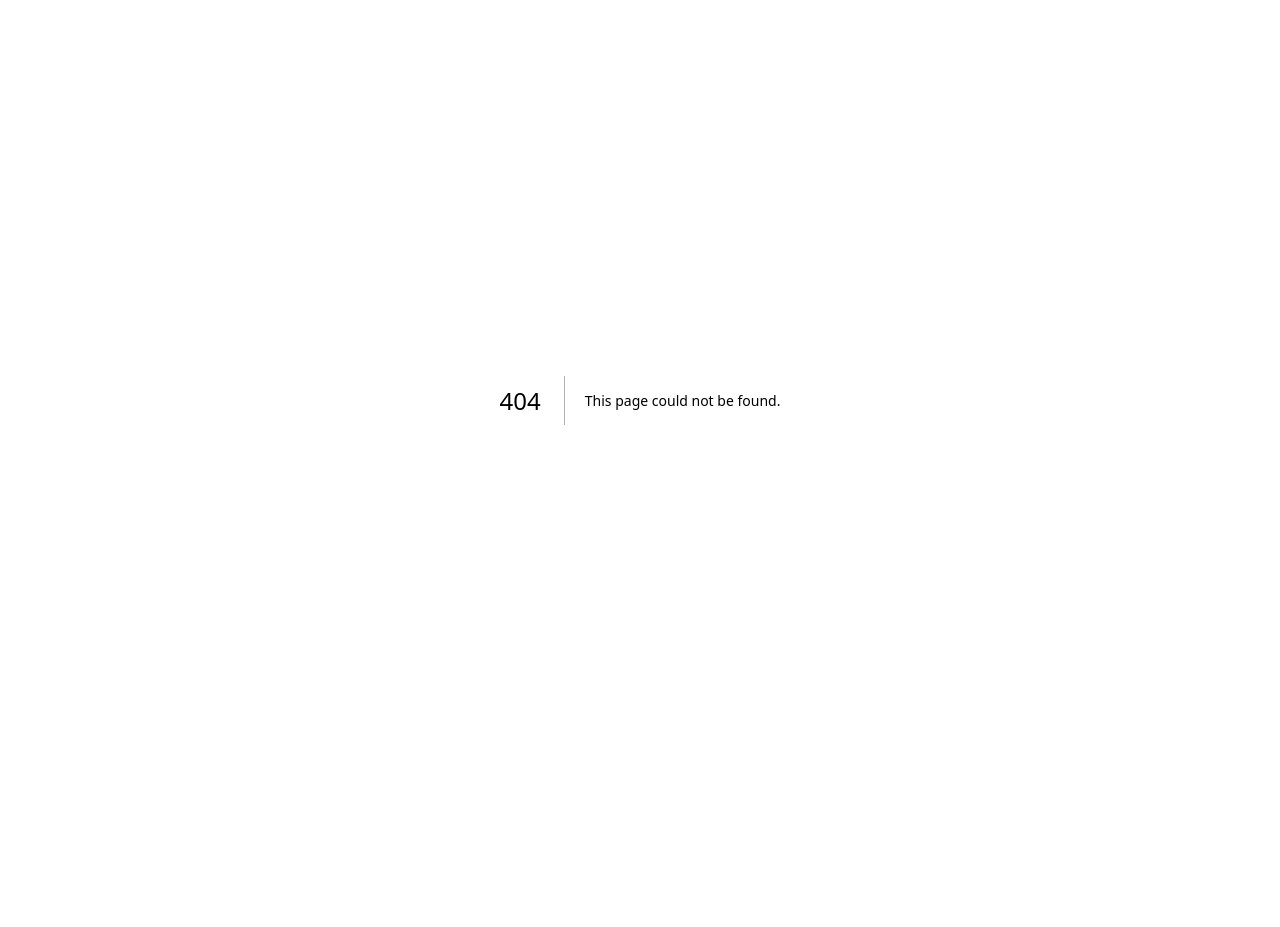
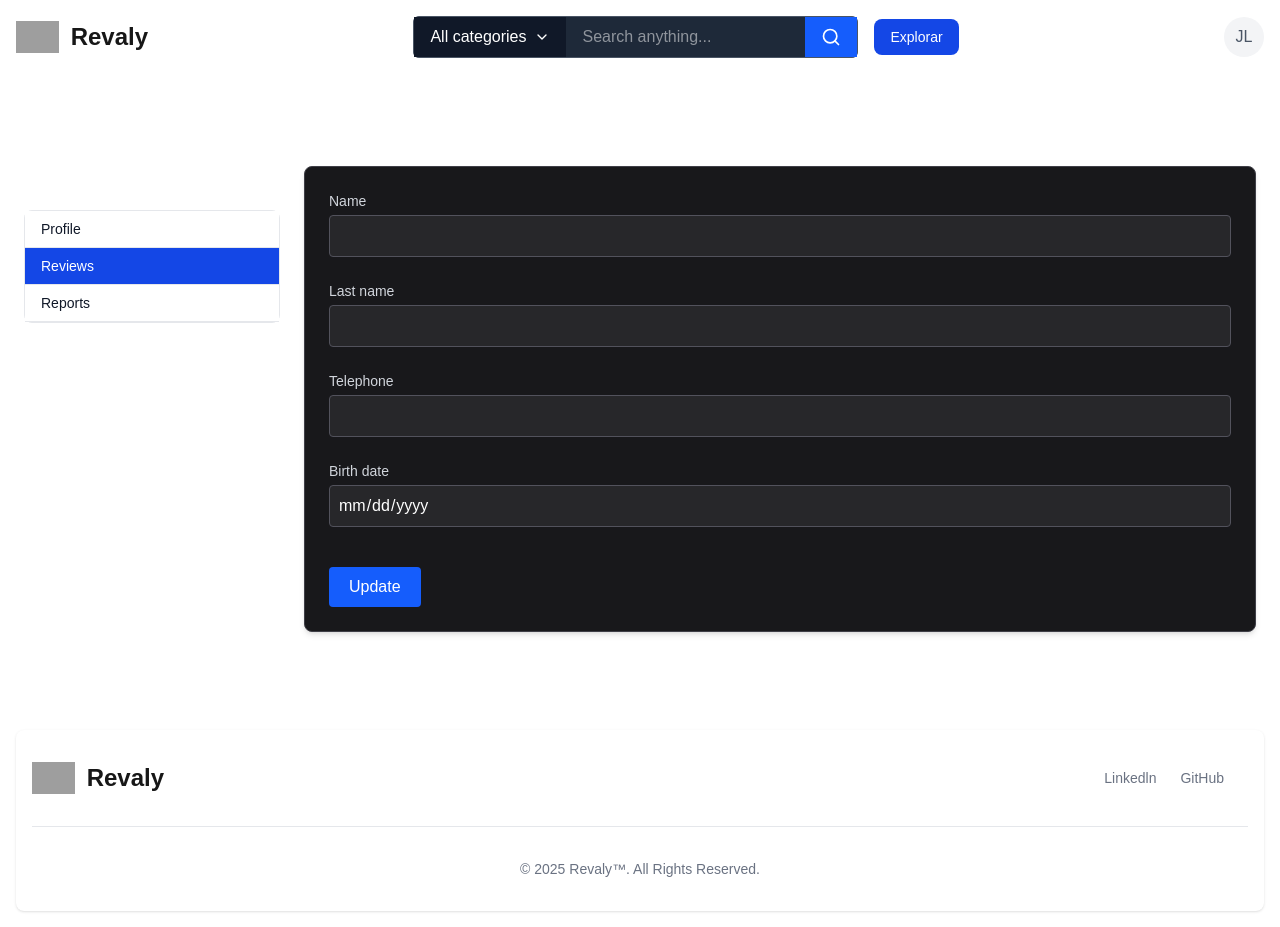
Before and after one commit to revaly-it/revaly-interface, a Next.js app: page /profile/reviews in a window 1280 px wide. Before the commit this address had no page. Before the commit the page ends 800 px from the top, so only its background shows below. Built offline with nearby package versions, Linux system fonts and the light colour scheme; grey boxes are pictures that could not be loaded.

Commit message:
feat: structuring reviews and reports page

```diff
--- /dev/null
+++ b/src/app/profile/reports/page.tsx
@@ -0,0 +1,26 @@
+import Footer from "@/organisms/footer/Footer";
+import Header from "@/organisms/header/Header";
+import ProfileForm from "@/organisms/profileForm/ProfileForm";
+import ProfileMenu from "@/organisms/profileMenu/profileMenu";
+
+export default function ReportsPage() {
+    return (
+        <>
+        <Header />
+
+        <main className="max-w-screen-xl mx-auto p-6 text-white min-h-[80vh]">
+            <h1 className="text-3xl font-bold mb-8">Profile</h1>
+
+            <div className="flex flex-col md:flex-row gap-6">
+            <ProfileMenu />
+
+            <section className="flex-1">
+                <ProfileForm />
+            </section>
+            </div>
+        </main>
+
+        <Footer />
+        </>
+    );
+}
--- /dev/null
+++ b/src/app/profile/reviews/page.tsx
@@ -0,0 +1,26 @@
+import Footer from "@/organisms/footer/Footer";
+import Header from "@/organisms/header/Header";
+import ProfileForm from "@/organisms/profileForm/ProfileForm";
+import ProfileMenu from "@/organisms/profileMenu/profileMenu";
+
+export default function ReviewsPage() {
+    return (
+        <>
+        <Header />
+
+        <main className="max-w-screen-xl mx-auto p-6 text-white min-h-[80vh]">
+            <h1 className="text-3xl font-bold mb-8">Profile</h1>
+
+            <div className="flex flex-col md:flex-row gap-6">
+            <ProfileMenu />
+
+            <section className="flex-1">
+                <ProfileForm />
+            </section>
+            </div>
+        </main>
+
+        <Footer />
+        </>
+    );
+}
```
